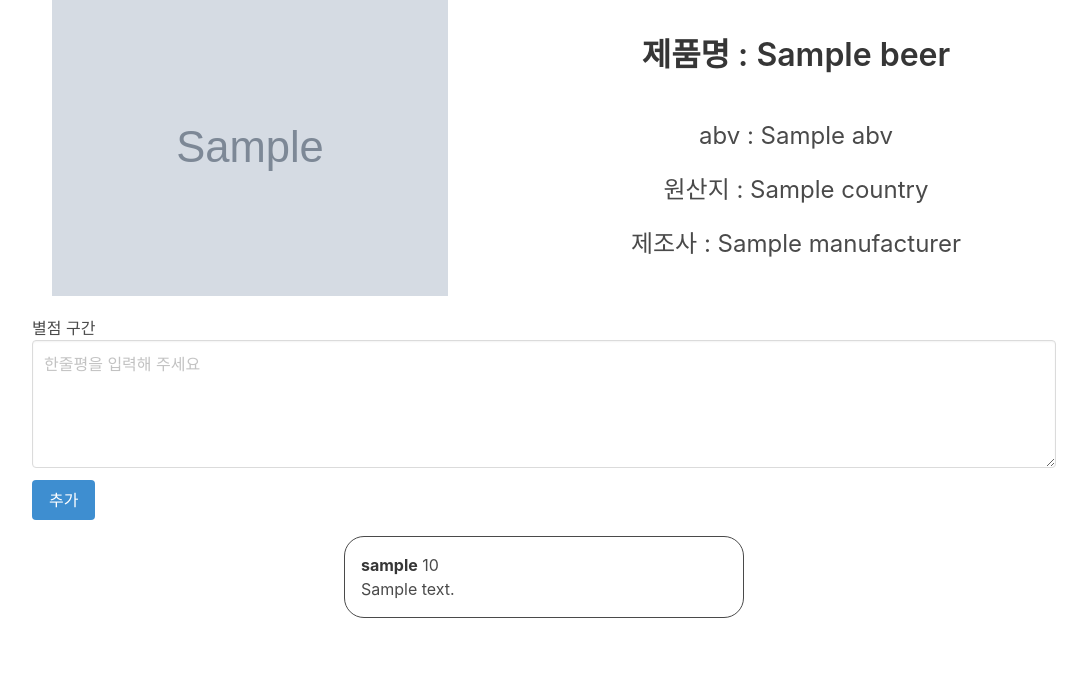
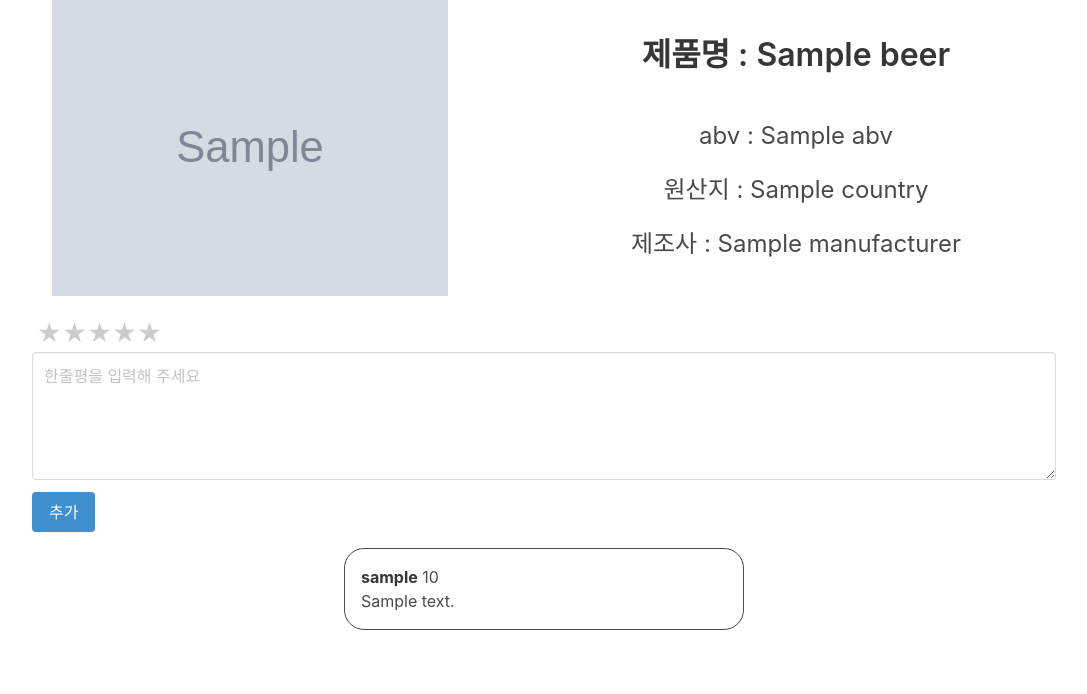
Before and after one commit to JahunSeo/alcohol-garbage, a Flask app: template templates/detail.html in a window 1280 px wide. Shown: the part 219-913 px from the top of the page, without its empty margins (96-1183 px from the left). Before the commit the page ends 837 px from the top, so only its background shows below. Run offline with Flask 2, Linux system fonts and the light colour scheme; the template is opened without the code that fills it: most values are stand-ins (such as "Sample title", 1, 10 or a date in 2020); grey boxes marked "Sample" are stand-in pictures; parts of the project's set-up code (start-up, migrations or seed data) failed here and were passed over; some libraries are stand-ins or nearby versions.

Commit message:
[kbs] check

```diff
--- /dev/null
+++ b/static/css/star.css
@@ -0,0 +1,29 @@
+/* component */
+
+.star-rating {
+  display: flex;
+  flex-direction: row-reverse;
+  font-size: 1.5em;
+  justify-content: space-around;
+  padding: 0 0.2em;
+  text-align: center;
+  width: 5em;
+}
+
+.star-rating input {
+  display: none;
+}
+
+.star-rating label {
+  color: #ccc;
+  cursor: pointer;
+}
+
+.star-rating :checked ~ label {
+  color: #f90;
+}
+
+.star-rating label:hover,
+.star-rating label:hover ~ label {
+  color: #fc0;
+}
--- a/templates/base.html
+++ b/templates/base.html
@@ -14,11 +14,12 @@
       rel="stylesheet"
       href="https://cdn.jsdelivr.net/npm/bulma@0.9.3/css/bulma.min.css"
     />
+    <link rel="stylesheet" href="{{ url_for('static', filename='css/star.css') }}">
     <link rel="stylesheet" href="{{ url_for('static', filename='css/cards.css') }}">
     <link rel="stylesheet" href="{{ url_for('static', filename='css/detail.css') }}">
     <link rel="stylesheet" href="{{ url_for('static', filename='css/beer_detail.css') }}">
     <link rel="shortcut icon" type="image/x-icon" href="https://image.flaticon.com/icons/png/512/571/571530.png">
-    <script src="{{ url_for('static', filename='js/addComment.js') }}"></script>
+    <script src="{{ url_for('static', filename='js/addComment.js') }}">    </script>
     <title>알쓰극복일기</title>
     <style type="text/css">
       .base-section {
@@ -195,11 +196,10 @@
         });
       }
     </script>
-    <script>
-      const addComment = new AddComment();
-    </script>
+
+
   </head>
-  <body class="mainBody">
+  <body id="alcohol" class="mainBody">
   <div class="login-section" id="login-section">
    <div id="login-overlay"></div>
     <div class="login-wrap" id="login-popup">
@@ -292,7 +292,5 @@
       {% block content %}
 
       {% endblock %}
-
-
   </body>
 </html>
--- a/templates/detail.html
+++ b/templates/detail.html
@@ -26,9 +26,21 @@
     <article class="media">
       <div class="media-content">
         <div class="field">
-          <p>별점 구간</p>
+          <div class="star-rating">
+            <input type="radio" id="5-stars" name="rating" value="5" />
+            <label for="5-stars" class="star">&#9733;</label>
+            <input type="radio" id="4-stars" name="rating" value="4" />
+            <label for="4-stars" class="star">&#9733;</label>
+            <input type="radio" id="3-stars" name="rating" value="3" />
+            <label for="3-stars" class="star">&#9733;</label>
+            <input type="radio" id="2-stars" name="rating" value="2" />
+            <label for="2-stars" class="star">&#9733;</label>
+            <input type="radio" id="1-star" name="rating" value="1" />
+            <label for="1-star" class="star">&#9733;</label>
+          </div>
           <p class="control">
             <textarea
+              name="comment"
               class="textarea commentArea"
               placeholder="한줄평을 입력해 주세요"
             ></textarea>
@@ -78,5 +90,8 @@
   </div>
   {% endif %} {% endfor %}
 </div>
+<script>
+  const addComments = new AddComments();
+</script>
 
 {% endblock %}
```
Also changed, not shown: static/js/addComment.js (+19 -0 lines).
